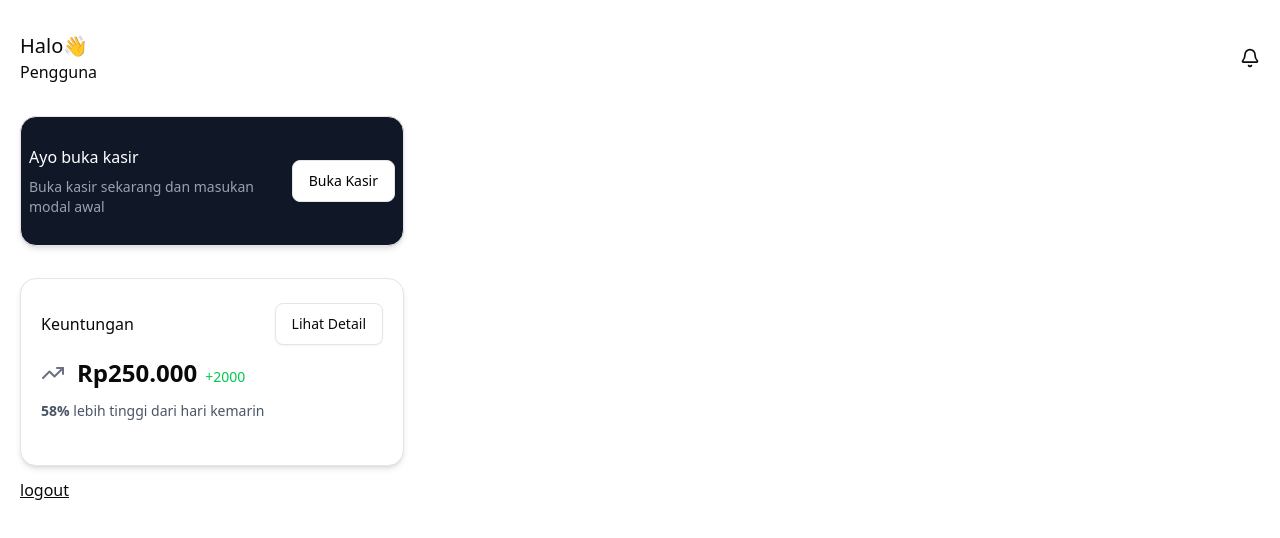
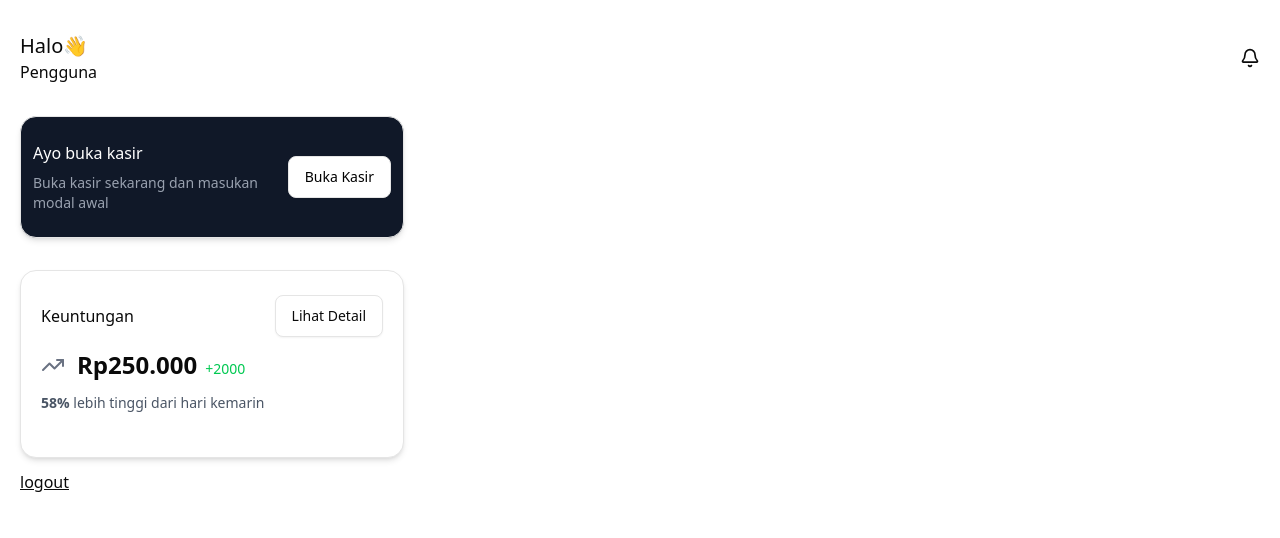
Before and after one commit to contactmadun/orbit-ui, a Vue app: page / in a window 1280 px wide. Shown: the top 538 px of the page. Built offline with nearby package versions, Linux system fonts and the light colour scheme; sample sign-in values are in the browser's storage.

Commit message:
change size card

```diff
--- a/src/components/HomePage.vue
+++ b/src/components/HomePage.vue
@@ -46,7 +46,7 @@ const props = defineProps({
       <Bell class="w-5 h-5 cursor-pointer" />
       </div>
       <Card class="w-full max-w-sm shadow-md mt-5 rounded-2xl text-white bg-gray-900">
-        <CardContent class="px-2 py-1 flex flex-col gap-3">
+        <CardContent class="px-3 flex flex-col gap-3">
           <!-- Header -->
           <div class="flex justify-between items-center">
             <div class="flex flex-col gap-2">
```
